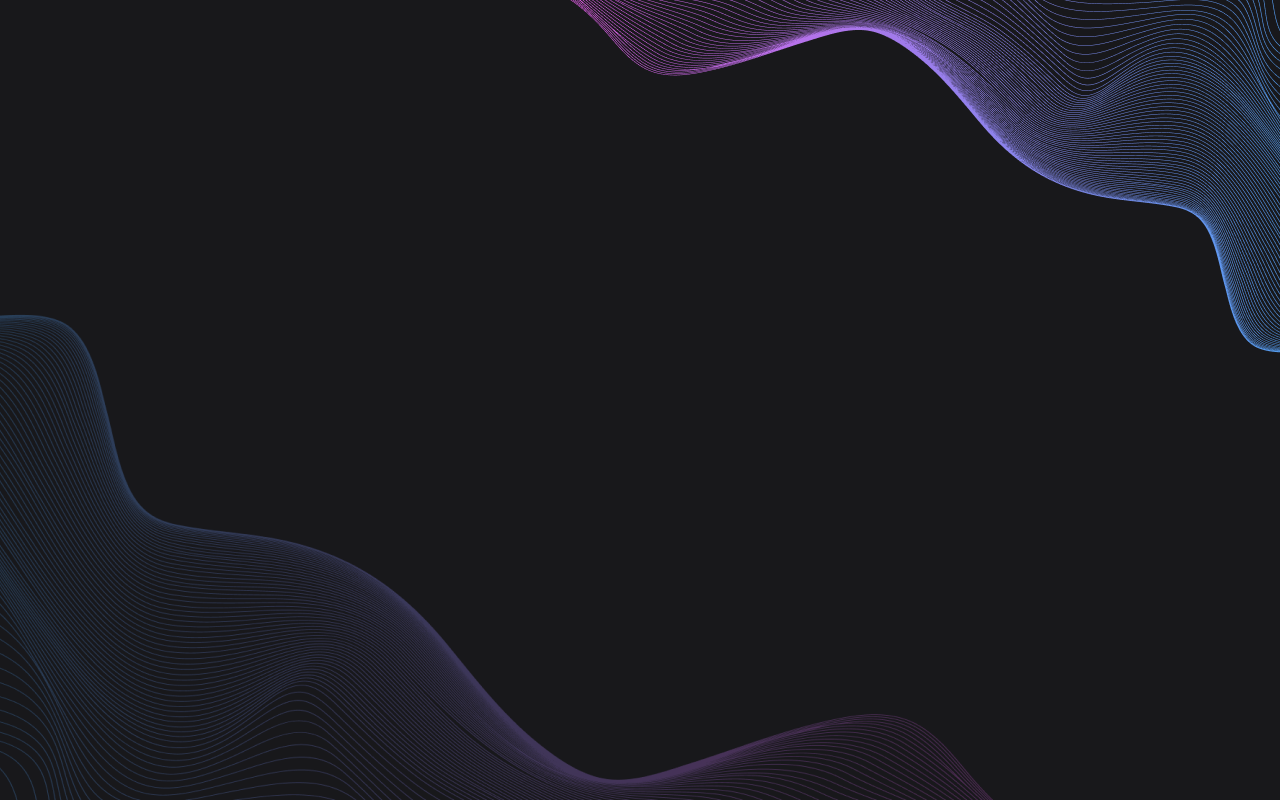
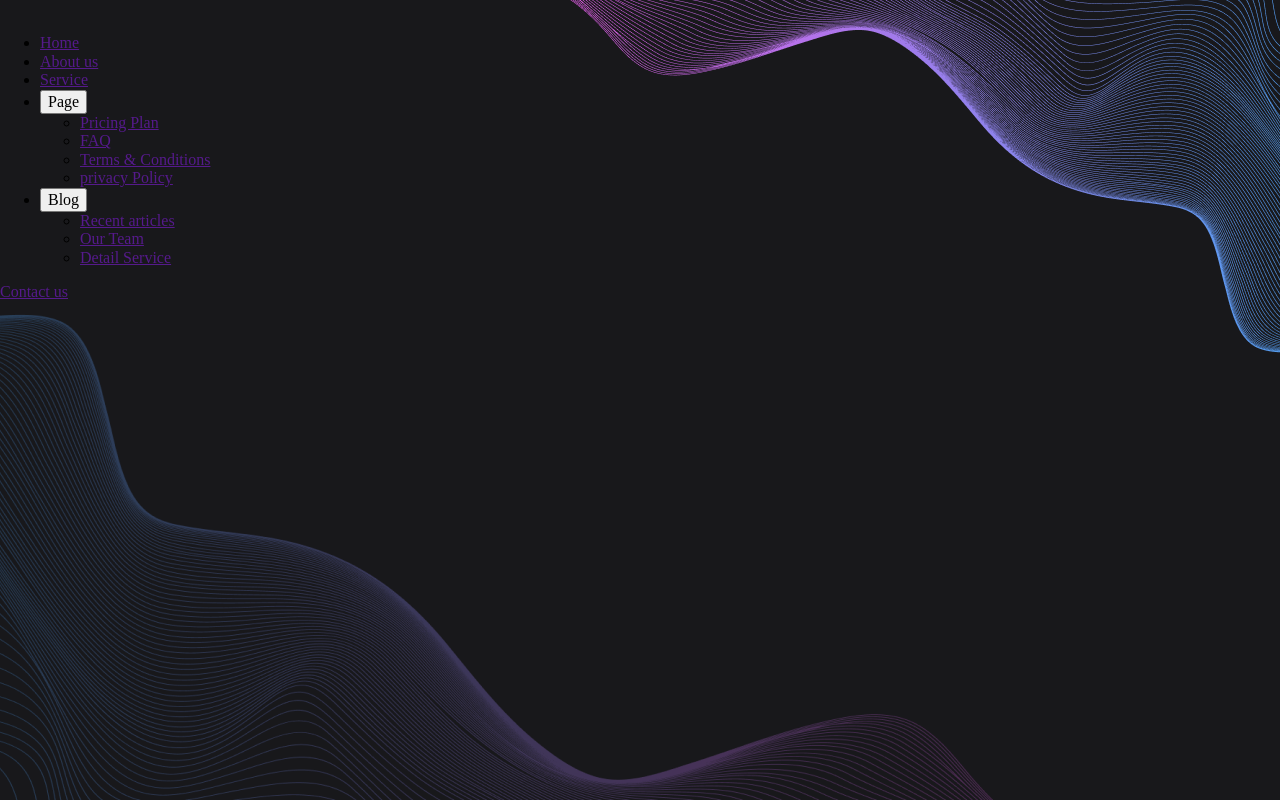
Before and after one commit to AndreyRantsev/VRnas, a website built with webpack: page src/homepage/index.html in a window 1280 px wide. Built offline with nearby package versions, Linux system fonts and the light colour scheme.

Commit message:
feat: add header html structure

```diff
--- a/src/homepage/index.html
+++ b/src/homepage/index.html
@@ -8,5 +8,47 @@
 <body>
     <img class="wave-top" src="../img/wave_top.png" alt="">
     <img class="wave-bottom" src="../img/wave_bottom.png" alt="">
+    <header class="header">
+        <div class="container">
+            <div class="header__content">
+                <a href="" class="logo">
+                    <img src="" alt="" class="logo__pic">
+                </a>
+                <nav class="menu">
+                    <ul class="menu__list">
+                        <li class="menu__item">
+                            <a href="" class="anchor-link">Home</a>
+                        </li>
+                        <li class="menu__item">
+                            <a href="" class="anchor-link">About us</a>
+                        </li>
+                        <li class="menu__item">
+                            <a href="" class="anchor-link">Service</a>
+                        </li>
+                        <li class="menu__item">
+                            <button class="anchor-link anchor-link--submenu">Page</button>
+                            <ul class="sublist">
+                                <li class="sublist__item"><a href="" class="anchor-link">Pricing Plan</a></li>
+                                <li class="sublist__item"><a href="" class="anchor-link">FAQ</a></li>
+                                <li class="sublist__item"><a href="" class="anchor-link">Terms & Conditions</a></li>
+                                <li class="sublist__item"><a href="" class="anchor-link">privacy Policy</a></li>
+                            </ul>
+                        </li>
+                        <li class="menu__item">
+                            <button class="anchor-link anchor-link--submenu">Blog</button>
+                            <ul class="sublist">
+                                <li class="sublist__item"><a href="" class="anchor-link">Recent articles</a></li>
+                                <li class="sublist__item"><a href="" class="anchor-link">Our Team</a></li>
+                                <li class="sublist__item"><a href="" class="anchor-link">Detail Service</a></li>
+                            </ul>
+                        </li>
+                    </ul>
+                </nav>
+                <a href="" class="gradient-border-transparent-link">
+                    <span class="gradient-border-transparent-link__text">Contact us</span>
+                </a>
+            </div>
+        </div>
+    </header>
 </body>
 </html>
```
